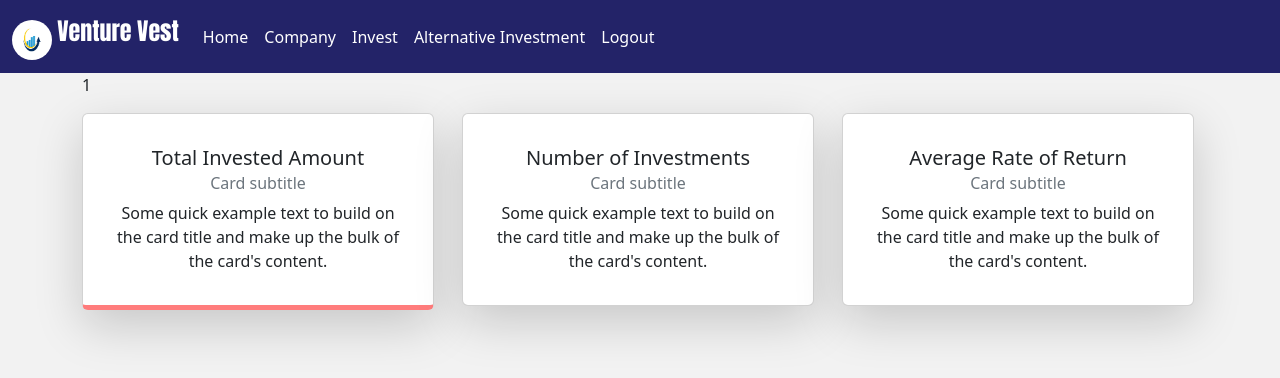
After one commit to Rifat-BH/VentureVest, a Django app: template template/investor.html in a window 1280 px wide. The commit adds this page. Shown: the top 378 px of the page. Run offline with Django 4.2, Linux system fonts and the light colour scheme; the template is opened without the code that fills it: most values are stand-ins (such as "Sample title", 1, 10 or a date in 2020).

Commit message:
investor home v1.0

```diff
--- a/Vest_venture/urls.py
+++ b/Vest_venture/urls.py
@@ -20,5 +20,5 @@ urlpatterns = [
     path('admin/', admin.site.urls),
     path('', include('auths.urls')),
     path('investor/', include('investor.urls')),
-
+    path('logout/', include('auths.urls')),
 ]
--- a/auths/urls.py
+++ b/auths/urls.py
@@ -5,4 +5,5 @@ from auths import views
 urlpatterns = [
     path('login/', views.login, name="login"),
     path('signup/', views.signup, name="signup"),
+    path('signout/', views.logout, name="logout"),
 ]
--- a/auths/views.py
+++ b/auths/views.py
@@ -62,4 +62,4 @@ def signup(request):
 
     return render(request, "signup.html")
 def logout(request):
-    pass
+    return render(request, "login.html")
--- a/investor/views.py
+++ b/investor/views.py
@@ -8,4 +8,4 @@ def home(request):
     if request.method == 'GET':
         i_id = request.GET.get('id')
 
-    return HttpResponse(i_id)
+    return render(request,"investor.html", {'uid' : i_id})
--- a/template/base.html
+++ b/template/base.html
@@ -6,31 +6,53 @@
     <meta name="viewport" content="width=device-width, initial-scale=1.0">
     <link href="https://cdn.jsdelivr.net/npm/bootstrap@5.2.3/dist/css/bootstrap.min.css" rel="stylesheet" integrity="sha384-rbsA2VBKQhggwzxH7pPCaAqO46MgnOM80zW1RWuH61DGLwZJEdK2Kadq2F9CUG65" crossorigin="anonymous">
     <title>{% block title %}{% endblock %}</title>
+    <style>
+      .nav-link{
+        color: white;
+      }
+      .nav-link:hover{
+        color: rgb(14, 197, 243);
+        font-weight:bolder;
+        border-radius: 1px solid white;
+      }
+      body{
+        background-color: rgba(241, 241, 241, 0.918);
+      }
+
+    </style>
 </head>
 <body>
-    <nav class="navbar navbar-expand-lg bg-light">
+    <nav class="navbar navbar-expand-lg" style="background-color: rgb(35, 35, 104);">
         <div class="container-fluid">
-          <a class="navbar-brand" href="#">Navbar</a>
+          <a class="navbar-brand" href="#">
+            <img src="/static/a735187fbe0b6411fa837984bbef50d7.jpg" alt="Logo" width="40" height="40" class="align-text-top m-0 p-0" style="border-radius: 50%;">
+            <span style="color: rgb(255, 255, 255); font-family:Impact, Haettenschweiler, 'Arial Narrow Bold', sans-serif; font-size: 24px;"> Venture Vest </span>
+          </a>
           <button class="navbar-toggler" type="button" data-bs-toggle="collapse" data-bs-target="#navbarSupportedContent" aria-controls="navbarSupportedContent" aria-expanded="false" aria-label="Toggle navigation">
             <span class="navbar-toggler-icon"></span>
           </button>
           <div class="collapse navbar-collapse" id="navbarSupportedContent">
-            <ul class="navbar-nav me-auto mb-2 mb-lg-0">
+            <ul class="navbar-nav me-auto mb-2 mb-lg-0 col align-self-end">
               <li class="nav-item">
-                <a class="nav-link active" aria-current="page" href="#">Home</a>
+                <a class="nav-link" aria-current="page" href="#">Home</a>
               </li>
               <li class="nav-item">
-                <a class="nav-link" href="#">Link</a>
+                <a class="nav-link" href="#">Company</a>
               </li>
-
               <li class="nav-item">
-                <a class="nav-link">Disabled</a>
+                <a class="nav-link">Invest</a>
+              </li>
+              <li class="nav-item">
+                <a class="nav-link">Alternative Investment</a>
+              </li>
+              <li class="nav-item">
+                <a href="/logout/signout/" class="nav-link">Logout</a>
               </li>
             </ul>
-            <form class="d-flex" role="search">
+            <!-- <form class="d-flex" role="search">
               <input class="form-control me-2" type="search" placeholder="Search" aria-label="Search">
               <button class="btn btn-outline-success" type="submit">Search</button>
-            </form>
+            </form> -->
           </div>
         </div>
       </nav>
--- /dev/null
+++ b/template/investor.html
@@ -0,0 +1,39 @@
+{% extends 'base.html' %}
+
+{% block contant %}
+<div class="container">
+    <p>{{uid}}</p>
+</div>
+<div class="container">
+    <div class="row">
+        <div class="col">
+            <div class="card shadow-lg p-3 mb-5 bg-body rounded text-center" style="width: 22rem; border-bottom: 5px solid rgba(255, 0, 0, 0.514);">
+                <div class="card-body">
+                  <h5 class="card-title">Total Invested Amount</h5>
+                  <h6 class="card-subtitle mb-2 text-muted">Card subtitle</h6>
+                  <p class="card-text">Some quick example text to build on the card title and make up the bulk of the card's content.</p>
+                </div>
+              </div>
+        </div>
+        <div class="col">
+            <div class="card shadow-lg p-3 mb-5 bg-body rounded text-center" style="width: 22rem;">
+                <div class="card-body">
+                  <h5 class="card-title">Number of Investments</h5>
+                  <h6 class="card-subtitle mb-2 text-muted">Card subtitle</h6>
+                  <p class="card-text">Some quick example text to build on the card title and make up the bulk of the card's content.</p>
+
+                </div>
+              </div>
+        </div>
+        <div class="col">
+            <div class="card shadow-lg p-3 mb-5 bg-body rounded text-center" style="width: 22rem;">
+                <div class="card-body">
+                  <h5 class="card-title">Average Rate of Return</h5>
+                  <h6 class="card-subtitle mb-2 text-muted">Card subtitle</h6>
+                  <p class="card-text">Some quick example text to build on the card title and make up the bulk of the card's content.</p>
+                </div>
+              </div>
+        </div>
+    </div>
+</div>
+{% endblock %}
```
